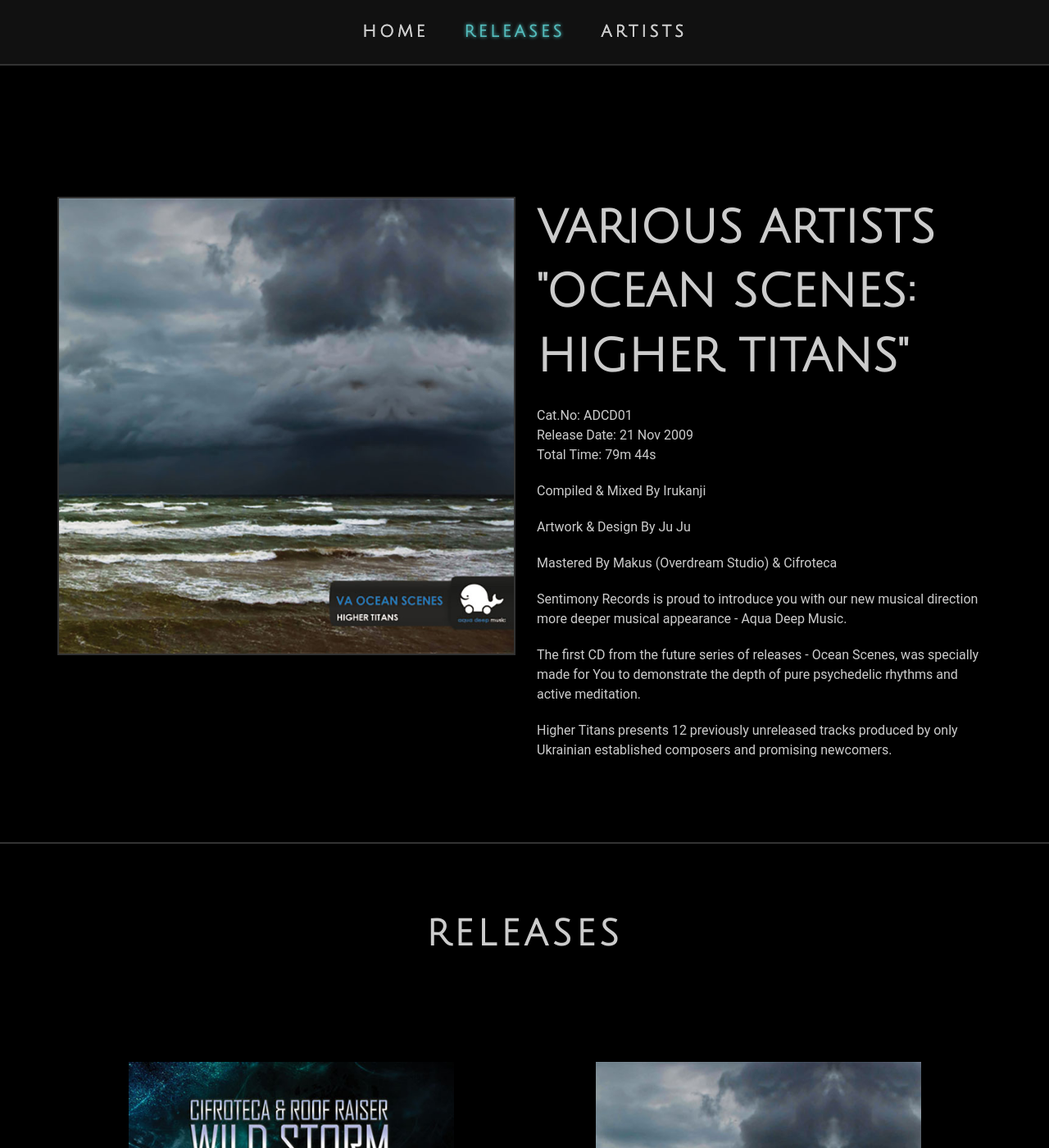
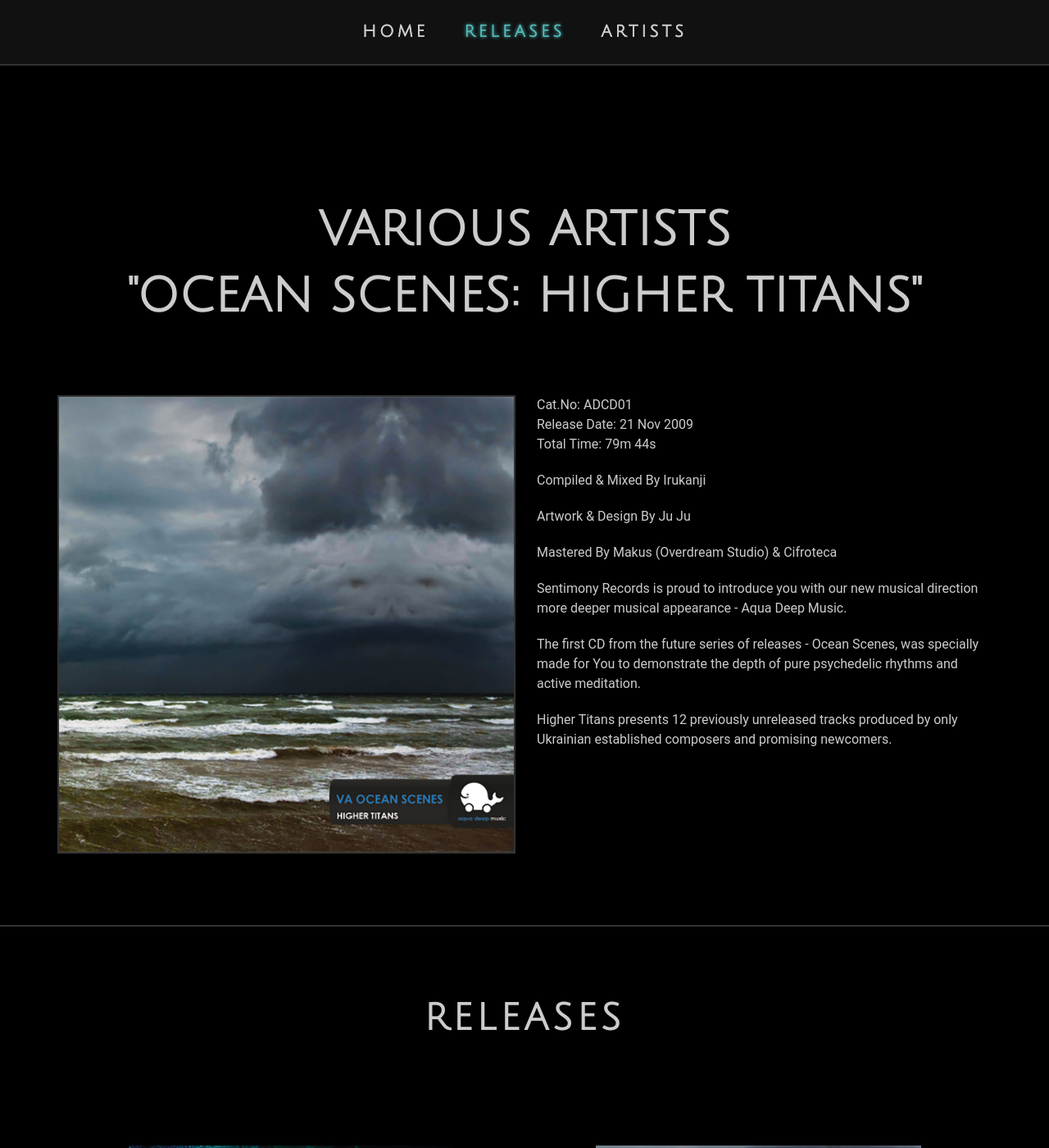
Before and after one commit to aqua-deep-music/aqua-deep-music.github.io, a Jekyll site: the page built from _posts/releases/2009-11-21-adcd01.md, in a window 1280 px wide and 1400 px high. Shown: the whole window at 82% size. Built offline with Jekyll 4.4.1, drawn with Linux system fonts in a browser that asks for light colours; some web fonts are replaced; comment, search, counter and statistics services are not loaded.

Commit message:
fix post-item

```diff
--- a/_layouts/item-artist.html
+++ b/_layouts/item-artist.html
@@ -2,7 +2,7 @@
 layout: default
 ---
 
-<article class="artist">
+<article class="post-item artist">
 	<div class="container">
 		<div class="row">
 			<div class="col-sm-6">
--- a/_layouts/item-new.html
+++ b/_layouts/item-new.html
@@ -2,7 +2,7 @@
 layout: default
 ---
 
-<article class="new">
+<article class="post-item new">
 	<div class="container">
 
 	<h1>{{page.title}}</h1>
--- a/_layouts/item-release.html
+++ b/_layouts/item-release.html
@@ -2,7 +2,10 @@
 layout: default
 ---
 
-<article class="release">
+<article class="post-item release">
+
+	<h1>{{page.artist}} <span>"{{page.release-title}}"</span></h2>
+
 	<div class="container">
 		<div class="row">
 			<div class="col-sm-6">
@@ -12,7 +15,6 @@
 			</div>
 			<div class="col-sm-6">
 
-				<h1>{{page.title}}</h1>
 				<ul class="list">
 					<!-- <li>Artist: <span>{{page.artist}}<span></li>
 					<li>Title: <span>"{{page.release-title}}"<span></li> -->
--- a/assets/css/2-base/_base.sass
+++ /dev/null
@@ -1,113 +0,0 @@
-//	Typography
-
-.gigantic, .huge, .large, .bigger, .big,
-h1, h2, h3, h4, h5, h6
-	color: $accent-color
-	font-weight: 700
-	text-transform: uppercase
-	font-family: 'Julius Sans One', sans-serif
-	margin: 0 0 20px
-
-// .gigantic
-	// font-size: 110px
-	// line-height: 1.09
-	// letter-spacing: -2px
-
-.huge, h1
-	font-size: 56px
-	line-height: 1.4
-	// letter-spacing: -1px
-
-.large, h2
-	font-size: 44px
-	line-height: 1.4
-
-.bigger, h3
-	font-size: 32px
-	line-height: 1.4
-
-.big, h4
-	font-size: 22px
-	line-height: 1.4
-
-.small, small
-	font-size: 10px
-	line-height: 1.2
-
-
-
-p
-	margin: 0 0 20px
-
-em
-	font-style: italic
-
-strong
-	font-weight: bold
-
-hr
-	border: solid #ddd
-	border-width: 1px 0 0
-	clear: both
-	margin: 10px 0 30px
-	height: 0
-
-
-
-// Links
-
-a
-	color: $link-color
-	text-decoration: none
-	outline: 0
-
-a:hover, a:focus
-	color: lighten($link-color, 20%)
-
-
-
-// Selection colors (easy to forget)
-
-::selection
-	background: $selection-color
-
-::-moz-selection
-	background: $selection-color
-
-img::selection
-	background: transparent
-
-img::-moz-selection
-	background: transparent
-
-body
-	-webkit-tap-highlight-color: $selection-color
-
-
-
-// Basic Styles
-html
-	position: relative
-	height: 100%
-
-body
-	background: $bg-color
-	font-size: 16px
-	line-height: 1.5
-	// font-family: 'Open Sans' sans-serif
-	// font-family: 'Arial' sans-serif
-	// font-family: 'Open Sans' sans-serif
-	// font-family: 'Fauna One', Georgia, serif
-	font-family: 'Roboto', Arial, sans-serif
-	font-weight: 400
-	color: $text-color
-	-webkit-font-smoothing: antialiased
-	-webkit-text-size-adjust: 100%
-	position: relative
-	height: 100%
-
-main
-	padding-top: 80px
-	position: relative
-	height: 100%
-	background: $bg-color-secondary
--- /dev/null
+++ b/assets/css/2-base/_base.scss
@@ -0,0 +1,131 @@
+//	Typography
+.gigantic, .huge, .large, .bigger, .big,
+h1, h2, h3, h4, h5, h6 {
+	color: $accent-color;
+	font-weight: 700;
+	text-transform: uppercase;
+	font-family: 'Julius Sans One', sans-serif;
+	margin: 0 0 20px;
+}
+
+// .gigantic {
+	// font-size: 110px;
+	// line-height: 1.09;
+	// letter-spacing: -2px;
+// }
+
+.huge, h1 {
+	font-size: 58px;
+	line-height: 1.4;
+}
+
+.large, h2 {
+	font-size: 45px;
+	line-height: 1.4;
+}
+
+.bigger, h3 {
+	font-size: 32px;
+	line-height: 1.4;
+}
+
+.big, h4 {
+	font-size: 22px;
+	line-height: 1.4;
+}
+
+.small, small {
+	font-size: 10px;
+	line-height: 1.2;
+}
+
+p {
+	margin: 0 0 20px;
+}
+
+em {
+	font-style: italic;
+}
+
+strong {
+	font-weight: bold;
+}
+
+hr {
+	border: solid #ddd;
+	border-width: 1px 0 0;
+	clear: both;
+	margin: 10px 0 30px;
+	height: 0;
+}
+
+// Links
+a {
+	color: $link-color;
+	text-decoration: none;
+	outline: 0;
+	&:hover, &:focus {
+		color: lighten($link-color, 20%);
+	}
+}
+
+
+
+// Selection colors (easy to forget)
+::selection {
+	background: $selection-color;
+}
+
+::-moz-selection {
+	background: $selection-color;
+}
+
+img::selection {
+	background: transparent;
+}
+
+img::-moz-selection {
+	background: transparent;
+}
+
+body {
+	-webkit-tap-highlight-color: $selection-color;
+}
+
+
+
+// Basic Styles
+html {
+	position: relative;
+	height: 100%;
+}
+
+body {
+	background: $bg-color;
+	font-size: 16px;
+	line-height: 1.5;
+	// font-family: 'Open Sans' sans-serif;
+	// font-family: 'Arial' sans-serif;
+	// font-family: 'Open Sans' sans-serif;
+	// font-family: 'Fauna One', Georgia, serif;
+	font-family: 'Roboto', Arial, sans-serif;
+	font-weight: 400;
+	color: $text-color;
+	-webkit-font-smoothing: antialiased;
+	-webkit-text-size-adjust: 100%;
+	position: relative;
+	height: 100%;
+}
+
+main {
+	padding-top: 80px;
+	position: relative;
+	height: 100%;
+	background: $bg-color-secondary;
+}
+
+article.post-item {
+	border-bottom: 2px solid $divider-color;
+	padding: 160px 0 80px;
+	background: $bg-color-secondary;
+}
--- a/assets/css/2-base/_vars.sass
+++ /dev/null
@@ -1,12 +0,0 @@
-$primary-color: #f0f
-
-$text-color: #ccc
-$accent-color: #ccc
-
-$bg-color: #111
-$bg-color-secondary: #000
-
-$link-color: $accent-color
-$selection-color: #ff0
-
-$divider-color: #333
--- /dev/null
+++ b/assets/css/2-base/_vars.scss
@@ -0,0 +1,12 @@
+$primary-color: #f0f;
+
+$text-color: #ccc;
+$accent-color: #ccc;
+
+$bg-color: #111;
+$bg-color-secondary: #000;
+
+$link-color: $accent-color;
+$selection-color: #ff0;
+
+$divider-color: #333;
--- a/assets/css/4-pages/_item-artist.scss
+++ b/assets/css/4-pages/_item-artist.scss
@@ -1,7 +1,4 @@
 article.artist {
-	border-bottom: 2px solid $divider-color;
-	padding: 160px 0 80px;
-	background: $bg-color-secondary;
 	img {
 		border: 2px solid #333;
 		width: 100%;
--- a/assets/css/4-pages/_item-new.scss
+++ b/assets/css/4-pages/_item-new.scss
@@ -1,7 +1,4 @@
 article.new {
-	border-bottom: 2px solid $divider-color;
-	padding: 160px 0 80px;
-	background: $bg-color-secondary;
 	ul.list {
 		list-style: none;
 		margin: 0 0 20px;
--- a/assets/css/4-pages/_item-release.scss
+++ b/assets/css/4-pages/_item-release.scss
@@ -1,7 +1,12 @@
 article.release {
-	border-bottom: 2px solid $divider-color;
-	padding: 160px 0 80px;
-	background: $bg-color-secondary;
+	h1 {
+		text-align: center;
+		margin-bottom: 80px;
+		span {
+			display: block;
+			text-align: center;
+		}
+	}
 	img {
 		border: 2px solid #333;
 		width: 100%;
```
